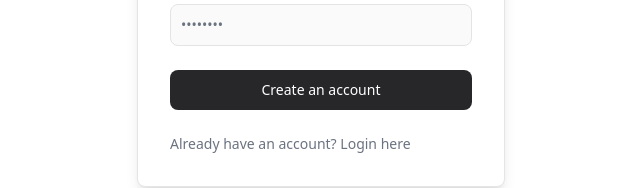
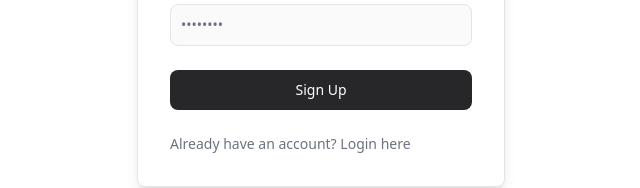
Before and after one commit to devlohar7002/threads-clone, a React (Vite) app in the folder threads-client/: page /auth in a window 1280 px wide. Both pictures are taken after a click on the button "Signup here". Shown: the part 504-692 px from the top of the page, without its empty margins (319-959 px from the left). Built offline with nearby package versions, Linux system fonts and the light colour scheme; what @radix-ui/themes would draw is missing.

Commit message:
Signin Signup loading spinner added

```diff
--- a/threads-client/src/components/SigninCard.jsx
+++ b/threads-client/src/components/SigninCard.jsx
@@ -8,11 +8,13 @@ import userAtom from '../atoms/userAtom';
 import { useState } from 'react';
 import ToastComponent from './ToastComponent';
 import UpdateProfilePage from '../pages/UpdateProfilePage';
+import { Spinner } from '@radix-ui/themes';
 
 function SignupCard() {
     const setAuthScreenState = useSetRecoilState(authScreenAtom);
     const setUser = useSetRecoilState(userAtom)
     const { toast, showToast } = useShowToast();
+    const [loading, setLoading] = useState(false)
 
     const [inputs, setInputs] = useState({
         username: "",
@@ -23,6 +25,8 @@ function SignupCard() {
 
     const handleFormSubmit = async (event) => {
         event.preventDefault();
+        if (loading) return
+        setLoading(true)
         try {
             const response = await axios.post('/api/users/login', inputs);
 
@@ -39,6 +43,8 @@ function SignupCard() {
                 showToast(true, "Something went wrong")
             }
             console.error('Signin error:', error);
+        } finally {
+            setLoading(false)
         }
     };
     return (
@@ -63,7 +69,9 @@ function SignupCard() {
                         </div>
 
 
-                        <button onClick={handleFormSubmit} className="w-full text-white bg-zinc-800 hover:bg-zinc-950 font-medium rounded-lg text-sm px-5 py-2.5 text-center dark:text-black dark:bg-zinc-300 dark:hover:bg-zinc-200 ">Sign In</button>
+                        <button onClick={handleFormSubmit} className="w-full flex justify-center items-center text-white bg-zinc-800 hover:bg-zinc-950 font-medium rounded-lg text-sm px-5 py-2.5 text-center dark:text-black dark:bg-zinc-300 dark:hover:bg-zinc-200 ">
+                            {loading ? <Spinner /> : 'Sign In'}
+                        </button>
                         <p className="text-sm font-light text-gray-500 dark:text-gray-400">
                             Dont have an account? <button onClick={() => setAuthScreenState('signup')} className="font-medium text-primary-600 hover:underline dark:text-primary-500">Signup here</button>
                         </p>
--- a/threads-client/src/components/SignupCard.jsx
+++ b/threads-client/src/components/SignupCard.jsx
@@ -7,11 +7,13 @@ import ToastComponent from './ToastComponent';
 import useShowToast from '../hooks/useShowToast';
 import { useNavigate } from 'react-router-dom';
 import userAtom from '../atoms/userAtom';
+import { Spinner } from '@radix-ui/themes';
 
 function SignupCard() {
     const setAuthScreenState = useSetRecoilState(authScreenAtom);
     const setUser = useSetRecoilState(userAtom)
     const { toast, showToast } = useShowToast();
+    const [loading, setLoading] = useState(false)
 
     const [inputs, setInputs] = useState({
         name: "",
@@ -24,6 +26,8 @@ function SignupCard() {
 
     const handleFormSubmit = async (event) => {
         event.preventDefault();
+        if (loading) return
+        setLoading(true)
         try {
             const response = await axios.post('/api/users/signup', inputs);
 
@@ -41,6 +45,8 @@ function SignupCard() {
                 showToast(true, "Something went wrong")
             }
             console.error('Signup error:', error);
+        } finally {
+            setLoading(false)
         }
     };
 
@@ -71,7 +77,9 @@ function SignupCard() {
                             <input onChange={(e) => setInputs({ ...inputs, password: e.target.value })} type="password" name="password" id="password" placeholder="••••••••" className="bg-zinc-50 border border-zinc-200 text-gray-900 text-sm rounded-lg focus:ring-zinc-300 focus:border-zinc-300 block w-full p-2.5 dark:bg-zinc-800 dark:border-zinc-800 dark:placeholder-zinc-500 dark:text-white dark:focus:ring-zinc-700 dark:focus:border-zinc-700" required="" />
                         </div>
 
-                        <button onClick={(e) => handleFormSubmit(e)} className="w-full text-white bg-zinc-800 hover:bg-zinc-950 font-medium rounded-lg text-sm px-5 py-2.5 text-center dark:text-black dark:bg-zinc-300 dark:hover:bg-zinc-200 ">Create an account</button>
+                        <button onClick={(e) => handleFormSubmit(e)} className="w-full flex justify-center items-center text-white bg-zinc-800 hover:bg-zinc-950 font-medium rounded-lg text-sm px-5 py-2.5 text-center dark:text-black dark:bg-zinc-300 dark:hover:bg-zinc-200 ">
+                            {loading ? <Spinner /> : 'Sign Up'}
+                        </button>
                         <p className="text-sm font-light text-gray-500 dark:text-gray-400">
                             Already have an account? <button className="font-medium text-primary-600 hover:underline dark:text-primary-500" onClick={() => setAuthScreenState('login')}>Login here</button>
                         </p>
```
